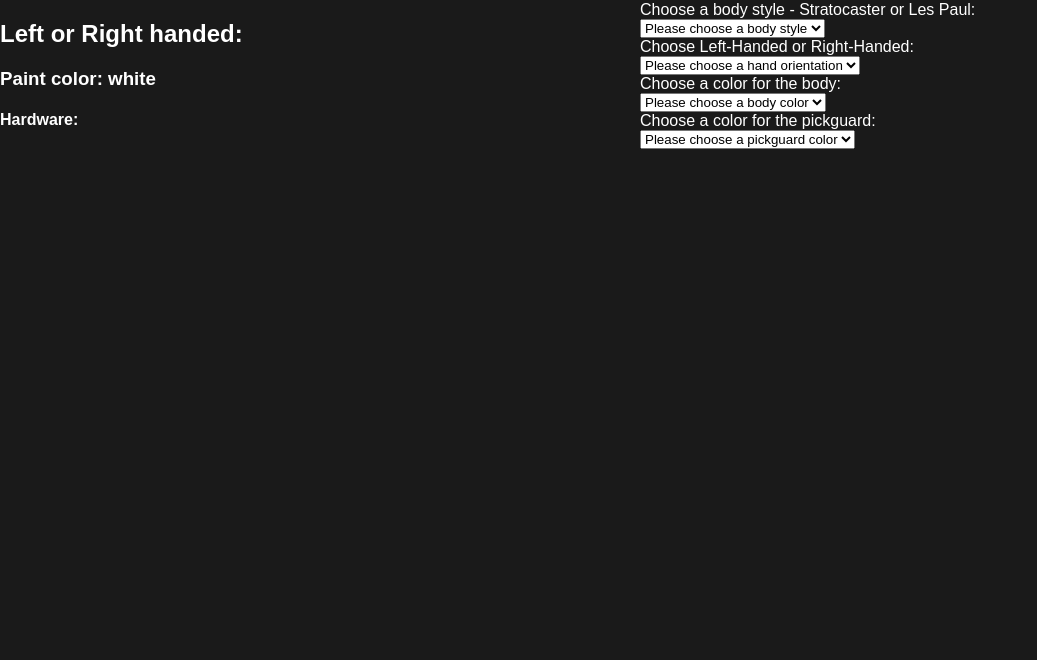
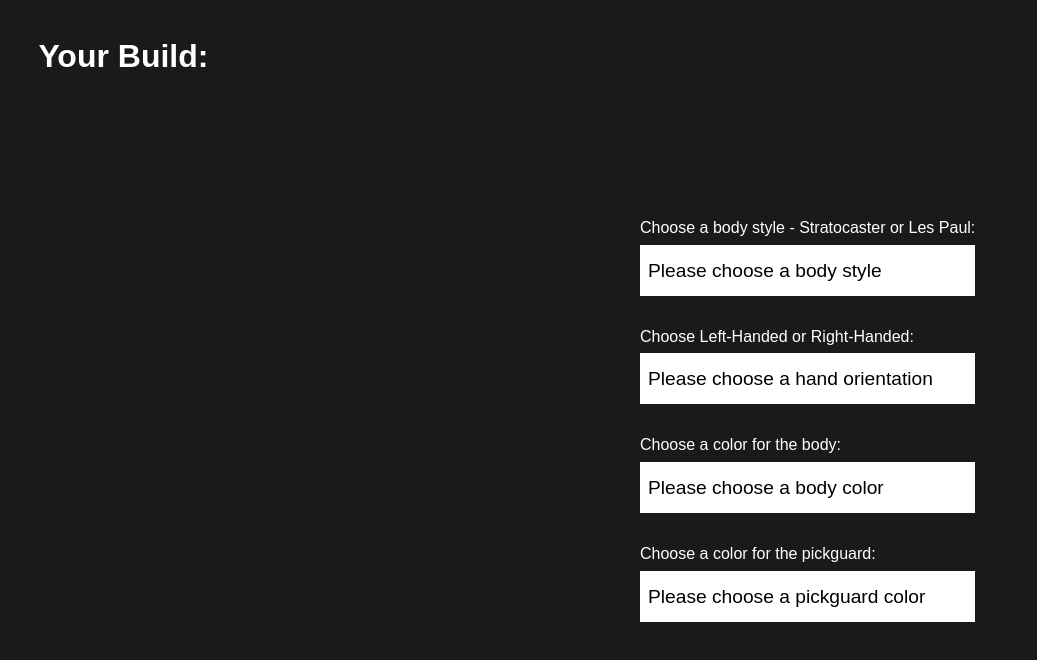
Before and after one commit to MarkNewcomb1/capstone-build-your-custom-guitar, a React (Create React App) app: page / in a window 1280 px wide. Shown: the top 660 px of the page, without its empty margins (0-1037 px from the left). Built offline with nearby package versions, Linux system fonts and the light colour scheme.

Commit message:
added much needed css for form

```diff
--- a/src/App.css
+++ b/src/App.css
@@ -1,3 +1,12 @@
+h1, h2, h3, h4, h5 {
+    margin:0;
+    padding:0;
+}
+#root {
+    padding: 0 10%;
+    margin: 0 auto;
+    padding-top: 5%;
+}
 .flex-parent {
     display: flex;
     flex-direction: column;
@@ -6,12 +15,18 @@
     .flex-parent {
         flex-direction: row;
     }
+    #root {
+        padding: 0 3%;
+        max-width: 1400px;
+        padding-top: 3%;
+    }
 }
 .guitar-component, .form-component {
     flex: 1;
 }
 .form-component {
-    align-self: center;
+    align-self: flex-start;
+    padding-top: 15%;
 }
 .form-component label, .form-component select {
     display: block;
--- a/src/Components/Form.css
+++ b/src/Components/Form.css
@@ -1,3 +1,28 @@
 body {
     color: white;
 }
+
+label {
+    overflow: hidden;
+    margin-bottom: 2em;
+}
+select {
+    margin-top:.40em;
+}
+label select {
+    font-size: 1.2em;
+    padding: 15px 8px;
+    width: 315px;
+    border: none;
+    box-shadow: none;
+    background: white;
+    background-image: none;
+    -webkit-appearance: none;
+    /* background: #fafafa url("../img/icon-select.svg") no-repeat 90% 50%; */
+}
+
+@media (min-width: 769px) {
+    label select {
+        width: 335px;
+    }
+}
--- a/src/Components/Guitar.js
+++ b/src/Components/Guitar.js
@@ -16,13 +16,11 @@
 
     return (
         <div className='guitar-component'>
+            <h1>Your Build:</h1>
             {leftyStrat && <LeftyStrat {...props} />}
             {rightyStrat && <RightyStrat {...props} />}
             {leftyLesPaul && <LeftyLesPaul {...props} />}
             {rightyLesPaul && <RightyLesPaul {...props} />}
-            <h2>Left or Right handed: {props.hand}</h2>
-            <h3>Paint color: {props.paint}</h3>
-            <h4>Hardware: {props.hardware && 'true'}</h4>
         </div>
 
     );
```
Also changed, not shown: src/img/icon-select.svg (added).
